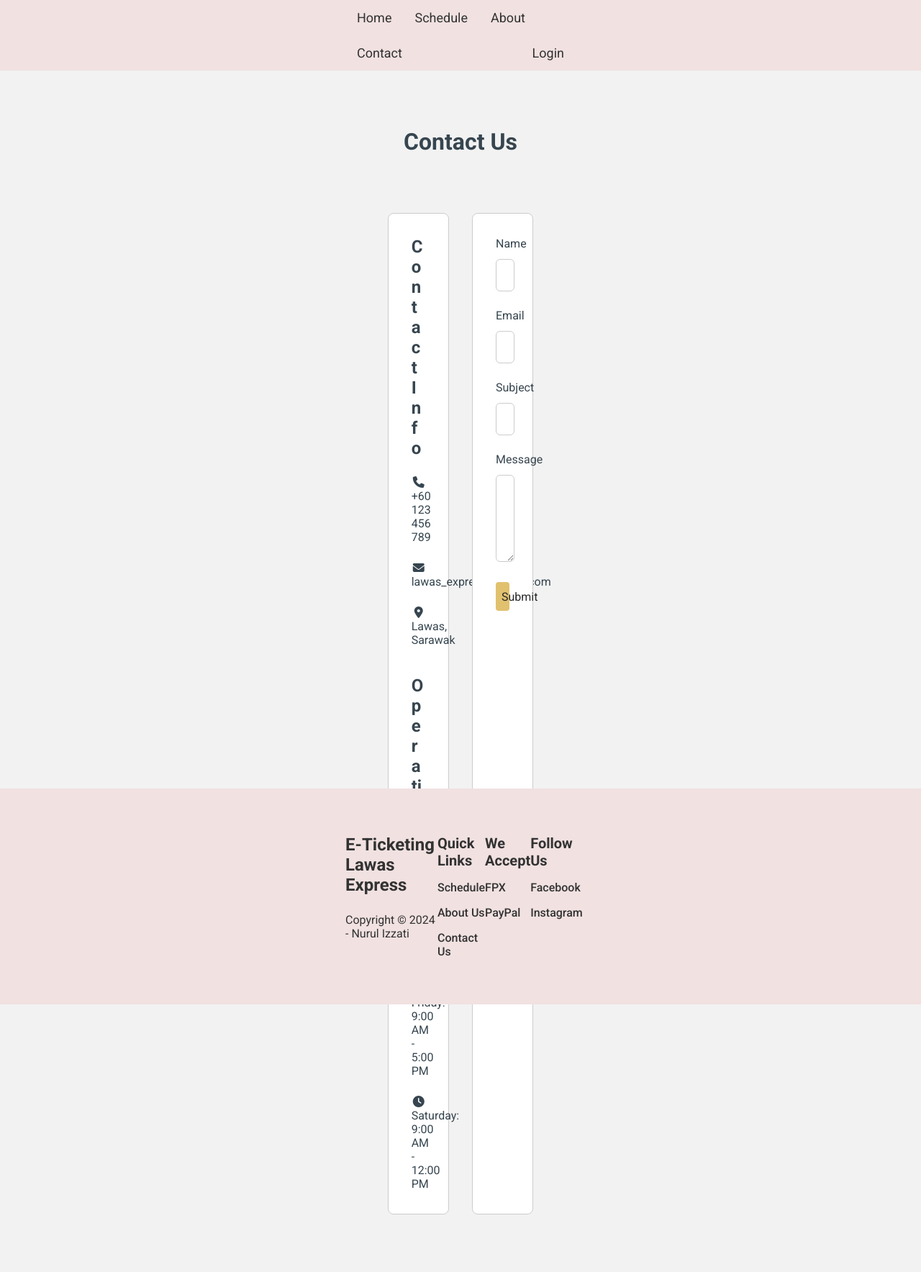
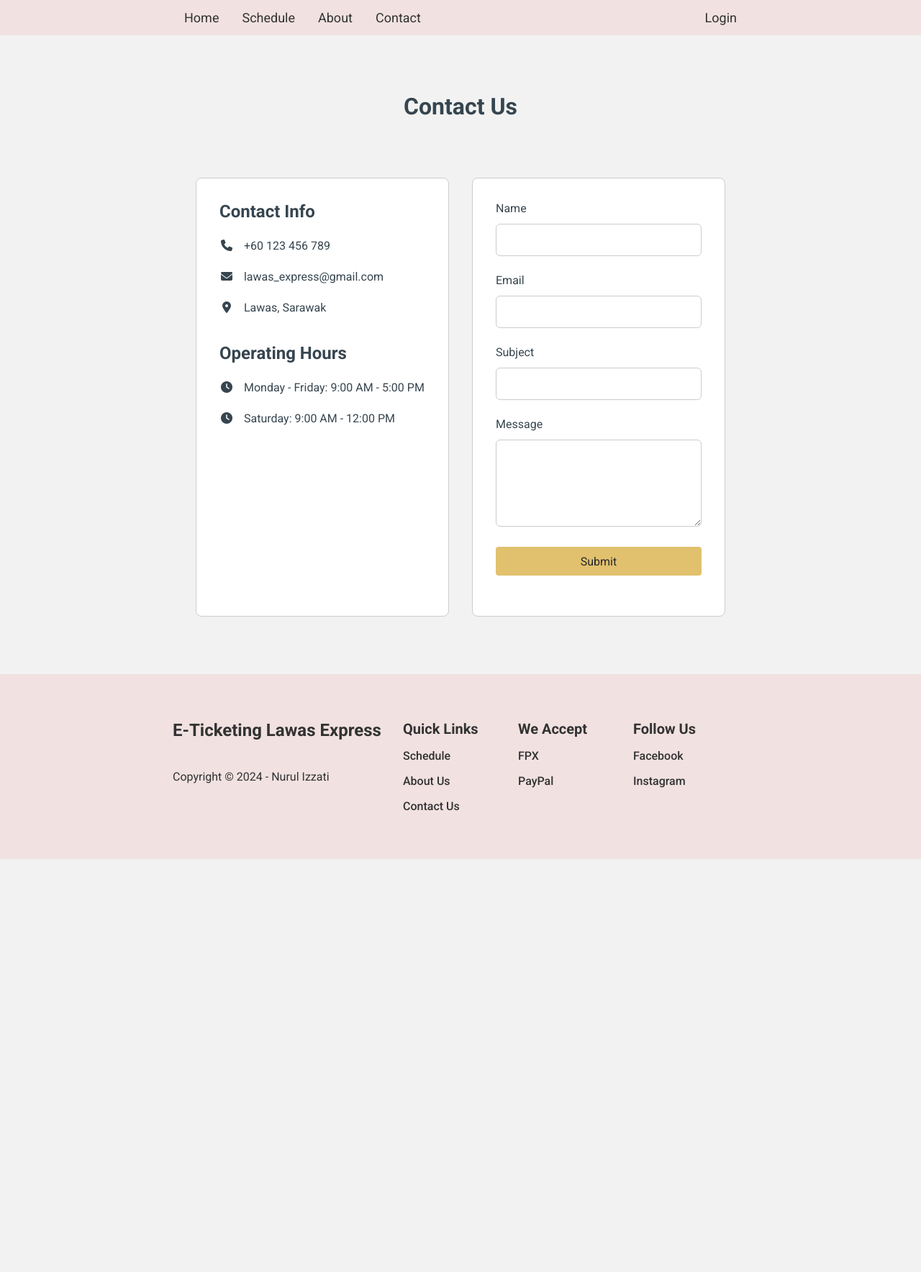
Before and after one commit to deeno13/e-ticketing-lawas-express, a PHP site: page /contact.php in a window 1280 px wide. Shown: the whole page at 72% size. After the commit the page ends 1194 px from the top, so only its background shows below. Run offline with PHP 8.4, Linux system fonts and the light colour scheme; some libraries are stand-ins or nearby versions.

Commit message:
Improve styling

```diff
--- a/contact.php
+++ b/contact.php
@@ -22,7 +22,7 @@
 		</div>
 
 		<main class="main" style="height: 100%;">
-      <div style="padding: 0 30rem 5rem 30rem;">
+      <div style="padding: 0 5rem 5rem 5rem;">
         <div style="display: grid; grid-template-columns: repeat(6, 1fr); gap: 2rem;">
           <div style="grid-column: 2 / 4; background-color: white; padding: 2rem; border: 1px solid #ccc; border-radius: 0.5rem">
             <div style="display: flex; flex-direction: column; gap: 2.5rem;">
--- a/stylesheets/components/footer.css
+++ b/stylesheets/components/footer.css
@@ -1,8 +1,26 @@
 .footer {
   margin-top: auto;
-  padding: 0 30rem;
+  padding: 1rem;
   background-color: #f1e1e1;
 }
+
+@media (min-width: 768px) {
+  .footer {
+    padding: 0 15rem;
+  }
+}
+
+/* @media (min-width: 1024px) {
+  .footer {
+    padding: 0 20rem;
+  }
+}
+
+@media (min-width: 1280px) {
+  .footer {
+    padding: 0 30rem;
+  }
+} */
 
 .footer__content {
   display: grid;
--- a/stylesheets/components/login.css
+++ b/stylesheets/components/login.css
@@ -28,7 +28,8 @@
 }
 
 .form-field input,
-textarea {
+textarea,
+select {
   width: 100%;
   padding: 12px;
   border-radius: 6px;
@@ -36,7 +37,8 @@ textarea {
 }
 
 .form-field input:focus,
-textarea:focus {
+textarea:focus,
+select {
   outline: none;
   border-color: var(--brass);
 }
--- a/stylesheets/components/navbar.css
+++ b/stylesheets/components/navbar.css
@@ -2,6 +2,12 @@
   overflow: hidden;
   background-color: #f1e1e1;
   padding: 0 30rem;
+}
+
+@media (min-width: 768px) {
+  .header__nav {
+    padding: 0 15rem;
+  }
 }
 
 .header__nav a {
--- a/stylesheets/main.css
+++ b/stylesheets/main.css
@@ -57,6 +57,17 @@ button {
   /* border: 1px solid #ccc; */
 }
 
+.btn {
+  height: 40px;
+  width: 10rem;
+  padding: 8px;
+  border-radius: 4px;
+  border: none;
+  background: var(--brass);
+  color: var(--matte-black);
+  cursor: pointer;
+}
+
 @media (max-width: 786px) {
   .col-left,
   .col-right {
@@ -76,3 +87,11 @@ button {
 /* body {
   scrollbar-gutter: stable both-edges;
 } */
+
+:root {
+  --breakpoint-sm: 40rem; /* 640px */
+  --breakpoint-md: 48rem; /* 768px */
+  --breakpoint-lg: 64rem; /* 1024px */
+  --breakpoint-xl: 80rem; /* 1280px */
+  --breakpoint-2xl: 96rem; /* 1536px */
+}
```
